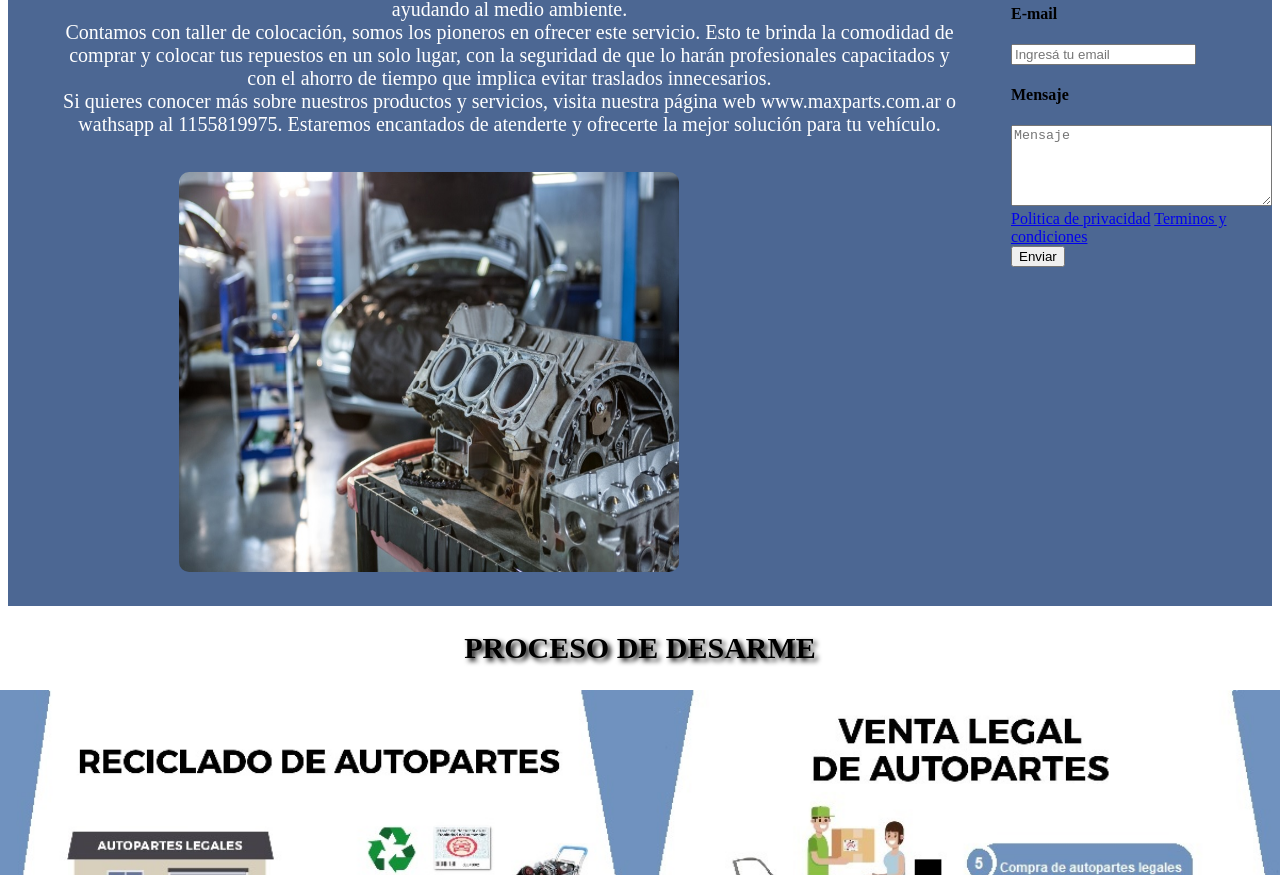
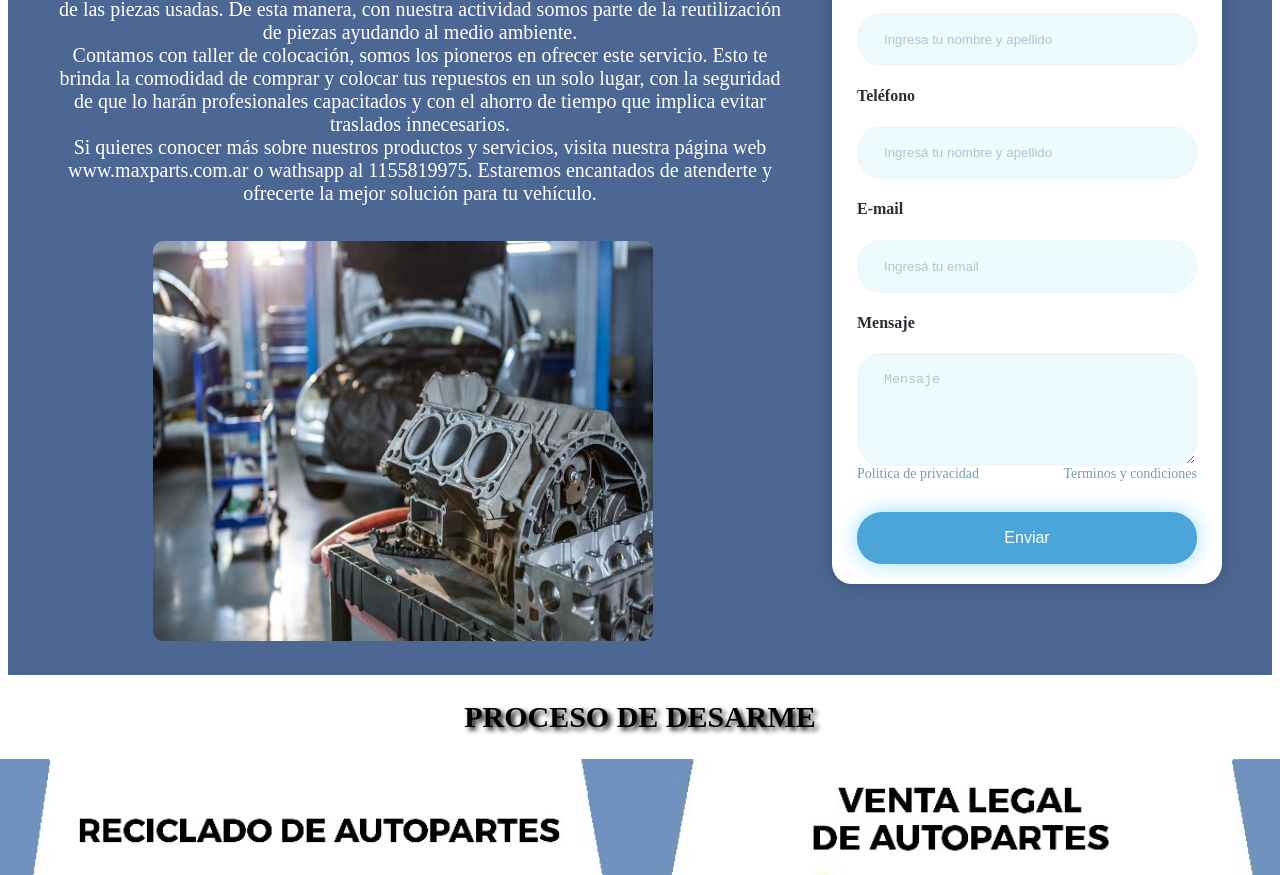
Before and after one commit to luli91/Max-parts, a website: page pages/nosotros.html in a window 1280 px wide. Shown: the part 643-1518 px from the top of the page. Drawn offline with Linux system fonts and the light colour scheme.

Commit message:
agrego formulario a pagina nosotros

```diff
--- a/scss/components/_formulario.scss
+++ b/scss/components/_formulario.scss
@@ -0,0 +1,66 @@
+.cuadroPresu{
+    min-height: 100vh;
+    display: flex;
+    align-items: center;
+    justify-content: center;
+    margin-right: 50px;
+    form{
+        padding: 20px 25px;
+        box-shadow: 0 0 20px rgba(0, 0, 0, 0.2);
+        border-radius: 20px;
+        text-align: center;
+        width: 340px;
+        background-color: #ffffff;
+        h4{
+            color: #282f36;
+            font-size: 16px;
+        }
+        .datosPresu{
+            display: flex;
+            flex-direction: column;
+            text-align: left;
+            label{
+                color: #282f36;
+                font-size: 15px;
+                font-weight: 400;
+            }
+            input{
+                padding: 17px 25px;
+                border-radius: 25px;
+                background-color: #edfbff;
+                border: 2px solid #f0f7fa;
+                color: #282f36;
+                outline: none;
+                &::placeholder{
+                    color: #b5c3ca;
+                }
+            }
+            textarea{
+                @extend input;
+            }
+            .form-txt{
+                margin-bottom: 30px;
+                display: flex;
+                justify-content: space-between;
+                text-align: center;
+                a{
+                    color:#769cb2;
+                    font-size: 14px;
+                    font-weight: 200;
+                    text-decoration: none;
+                }
+            }
+            .btn{
+                font-size: 16px;
+                color: #ffffff;
+                border: 0;
+                border-radius: 25px;
+                background-color: #4ca5d9;
+                box-shadow: 0 0 20px rgba(0, 174, 254, 0.4);
+                &:hover{
+                    background-color: #4bcfe0;
+                }
+            }
+        }
+    }
+}
```
Also changed, not shown: css/style.css.
